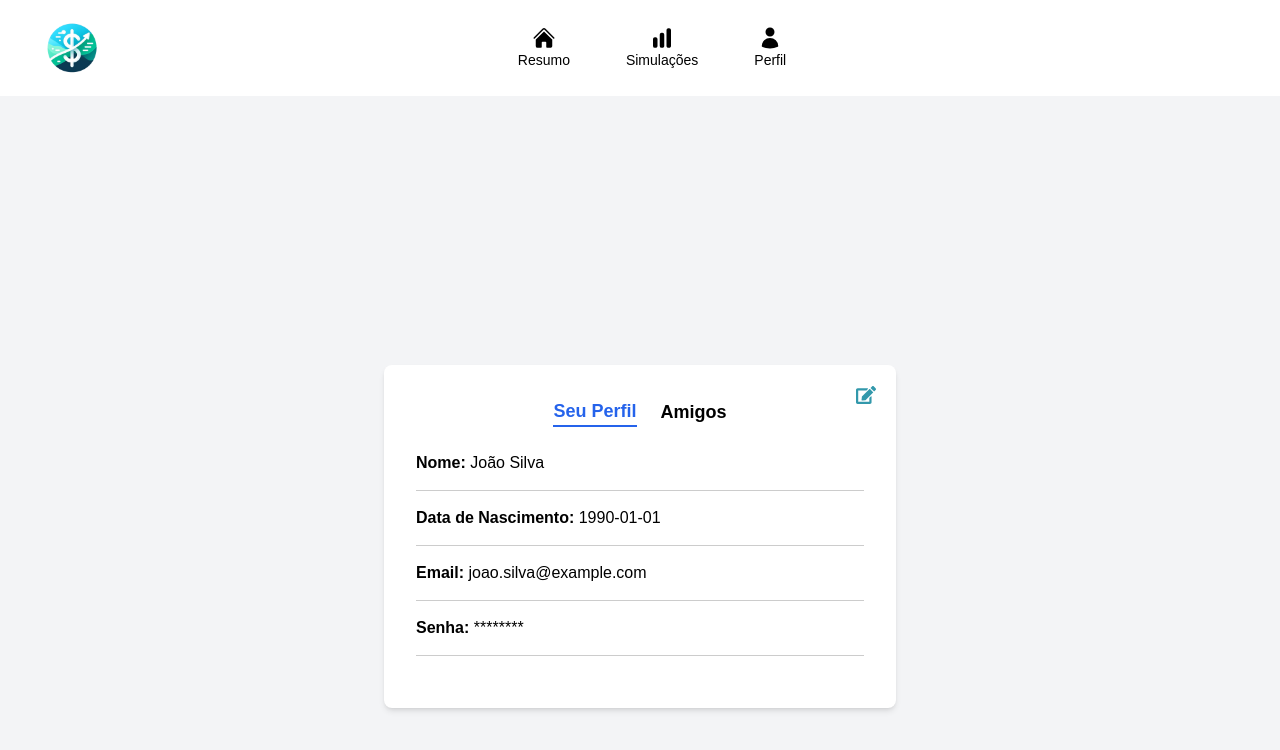
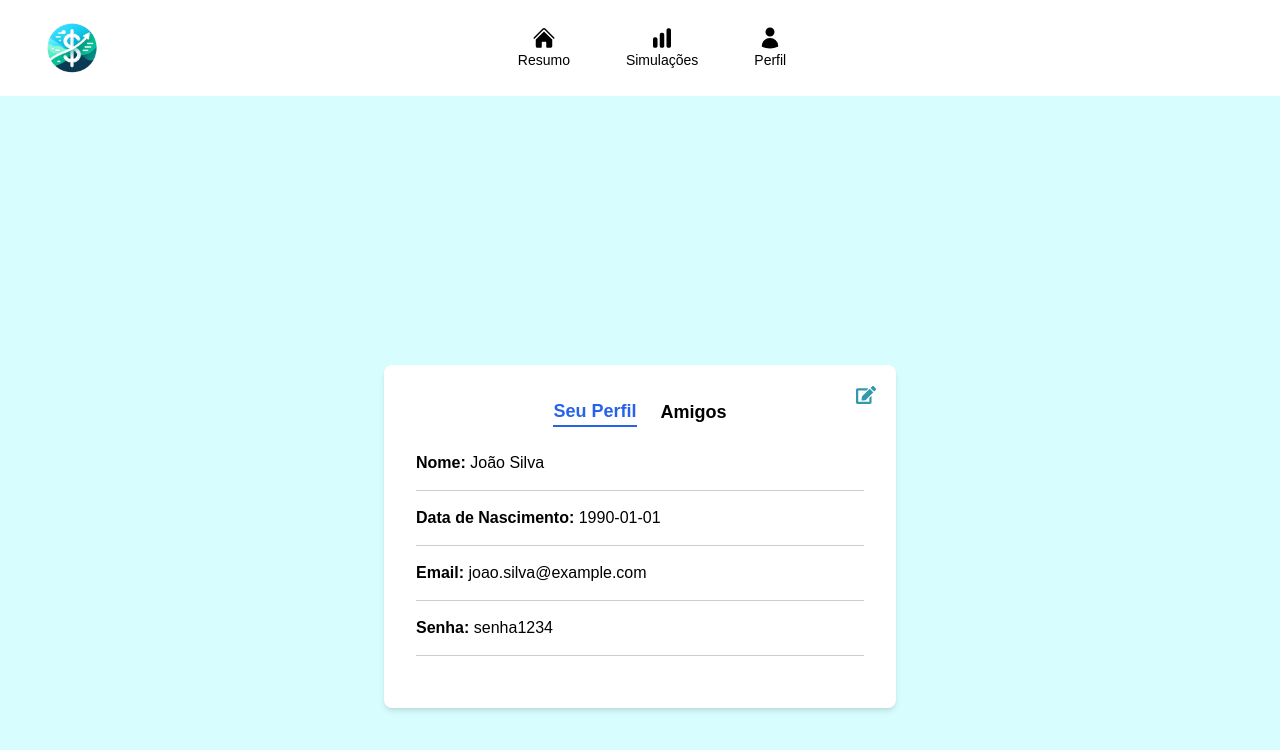
Before and after one commit to guiopen/FreeMoney, a React (Create React App) app in the folder frontend/: page /perfil in a window 1280 px wide. Shown: the top 750 px of the page. Built offline with nearby package versions, Linux system fonts and the light colour scheme.

Commit message:
alterar perfil

```diff
--- a/frontend/src/App.css
+++ b/frontend/src/App.css
@@ -1,4 +1,3 @@
-/* App.css */
 body {
   font-family: Arial, sans-serif;
 }
@@ -39,11 +38,9 @@
   color: #3298AB;
 }
 
-
 .border-project-blue {
   border-color: #3298AB;
 }
-
 
 .transition-colors {
   transition: color 0.3s, border-color 0.3s;
--- a/frontend/src/pages/Profile/UserProfile.js
+++ b/frontend/src/pages/Profile/UserProfile.js
@@ -1,4 +1,3 @@
-// components/UserProfile/UserProfile.js
 import React, { useState } from 'react';
 import ProfileInfo from './ProfileInfo';
 import FriendsList from './FriendsList';
@@ -14,7 +13,7 @@
     nome: 'João Silva',
     dataNascimento: '1990-01-01',
     email: 'joao.silva@example.com',
-    senha: '********',
+    senha: 'senha1234',
     amigos: [
       { nome: 'Amigo 1', email: 'amigo1@example.com' },
       { nome: 'Amigo 2', email: 'amigo2@example.com' },
@@ -48,7 +47,7 @@
   };
 
   return (
-    <div className="flex justify-center items-center h-screen bg-gray-100">
+    <div className="flex justify-center items-center h-screen bg-[#D8FDFF]">
       <div className="bg-white w-4/5 md:w-2/5 shadow-md rounded-lg flex justify-between mx-auto mt-20 max-w-3xl flex flex-col relative">
         <div className='p-4 md:p-8 w-full'>
           <div className="flex justify-center mb-6 space-x-6 mx-8">
```
